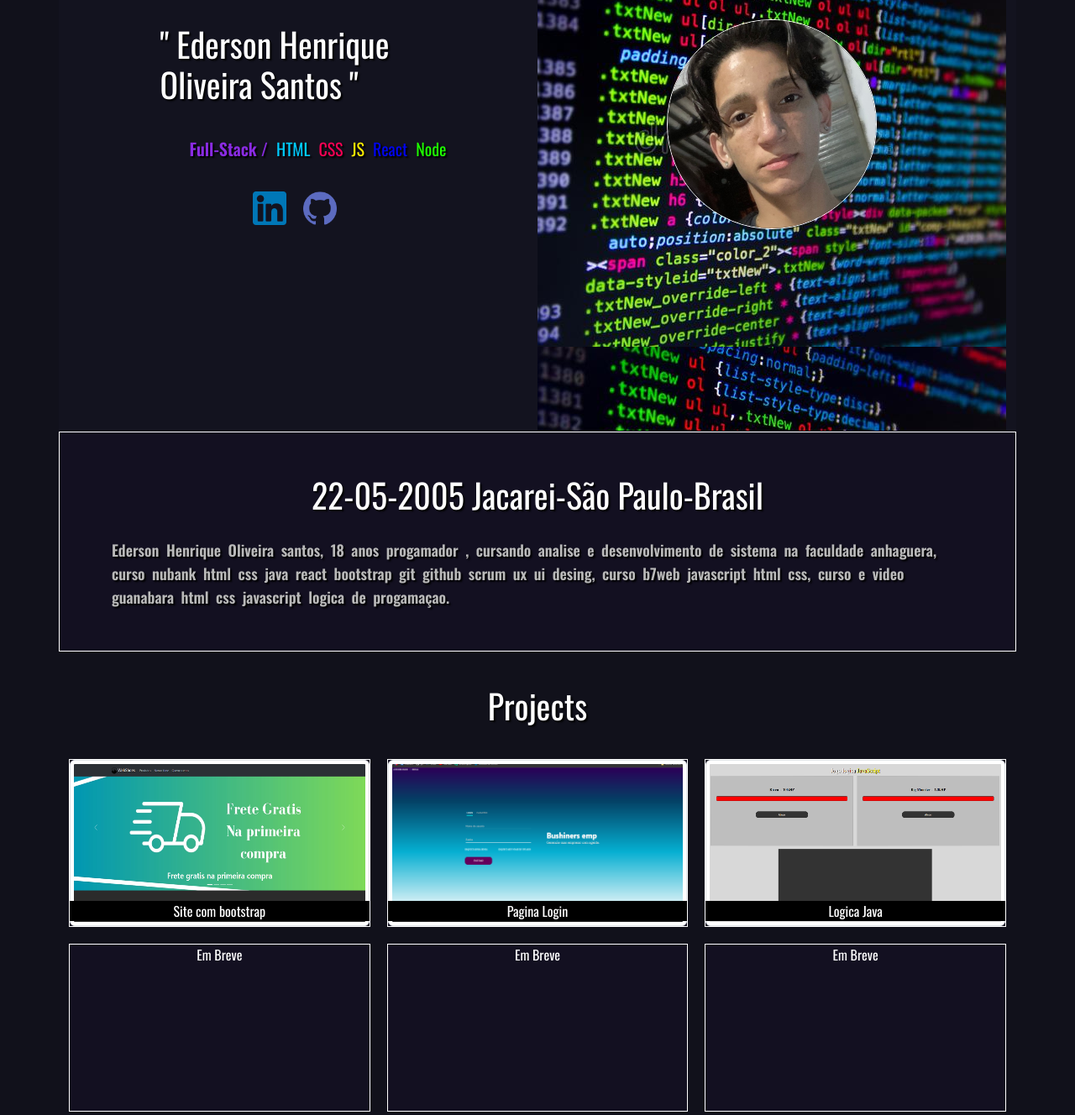
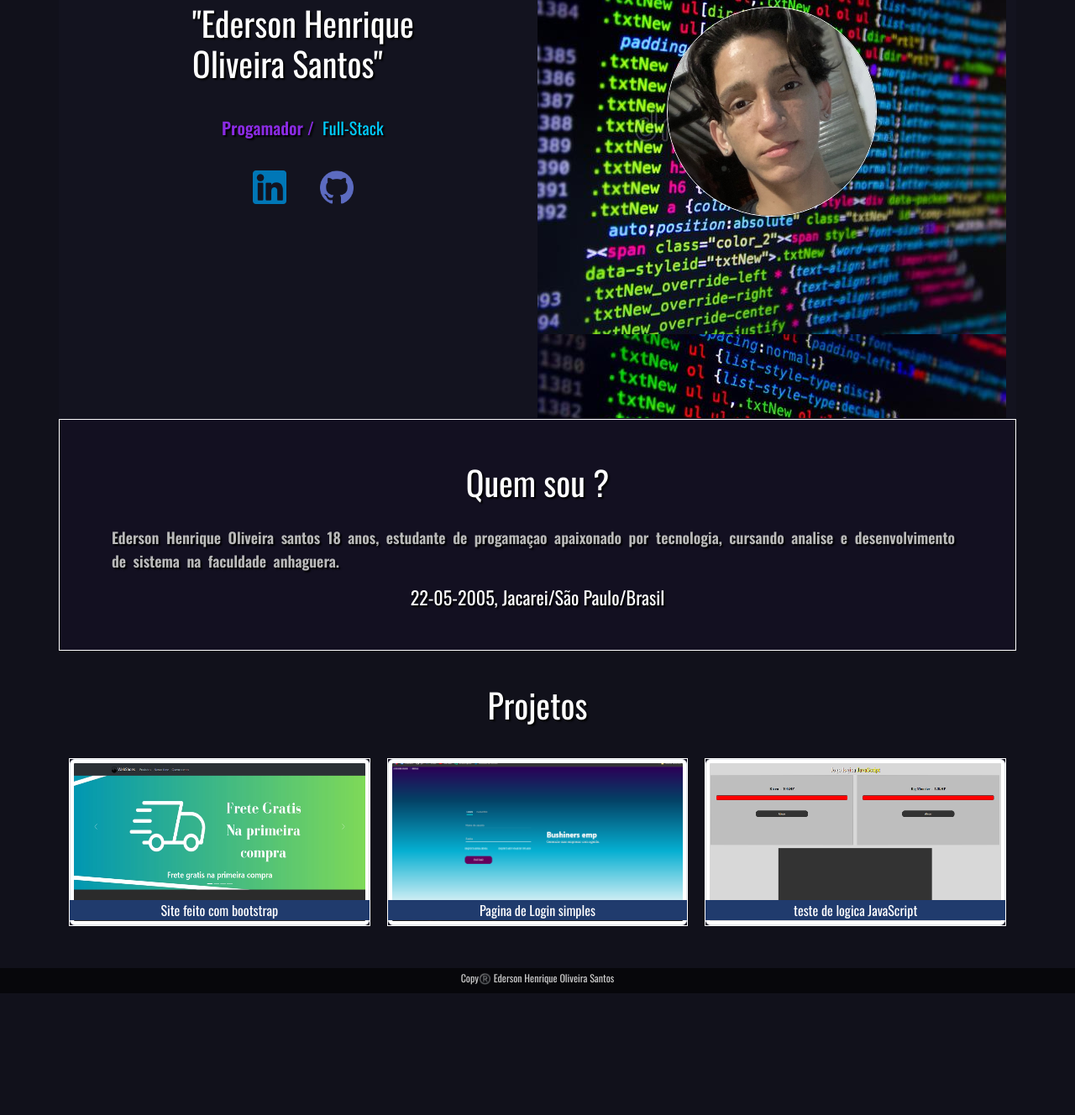
Before and after one commit to edersonhos/Portfolio, a plain HTML site: page index.html in a window 1280 px wide. Shown: the part 304-1632 px from the top of the page at 84% size. After the commit the page ends 1487 px from the top, so only its background shows below. Drawn offline with nearby package versions, Linux system fonts and the light colour scheme.

Commit message:
Add files via upload

```diff
--- a/assets/style-index.css
+++ b/assets/style-index.css
@@ -1,5 +1,4 @@
 @import url('https://fonts.googleapis.com/css2?family=Oswald:wght@400;600;700&display=swap');
-
 * {
     margin: 0;
     padding: 0;
@@ -25,6 +24,7 @@ a {
     background-color: rgb(19, 19, 31);
     font-family:'Oswald';
     font-weight:600;
+    border-bottom: 1px solid #fff;
 }
 .navLink {
     display: block;
@@ -37,6 +37,10 @@ a {
     background: 0 0;
     border: 0;
     transition: color .15s ease-in-out,background-color .15s ease-in-out,border-color .15s ease-in-out;
+}
+.navLink:hover{
+    font-size: 21px;
+    color: rgb(185, 185, 185);
 }
 /*--------------menu-end-------------*/
 
@@ -64,6 +68,7 @@ a {
     color: #fff;
     font-size: 40px;
     padding-bottom: 30px;
+    cursor: default;
 }
 .home-left p{
     text-shadow: 2px 2px 2px #000;
@@ -71,6 +76,7 @@ a {
     font-weight: 600;
     font-size: 20px;
     color: blueviolet;
+    cursor: default;
 }
 .home-left p span{
     text-shadow: 2px 2px 2px #000;
@@ -78,18 +84,7 @@ a {
     font-weight: 500;
     font-size: 20px;
     color: rgb(0, 204, 255);
-}
-.home-left p span:nth-child(2) {
-    color: rgb(255, 0, 85);
-}
-.home-left p span:nth-child(3) {
-    color: rgb(255, 238, 0);
-}
-.home-left p span:nth-child(4) {
-    color: rgb(0, 4, 240);
-}
-.home-left p span:nth-child(5) {
-    color: rgb(30, 255, 0);
+    cursor: default;
 }
 .home--links {
     display: flex;
@@ -97,8 +92,6 @@ a {
 }
 .home--links img{
     height: 40px;
-    margin-top: 20px;
-    margin-right: 20px;
 }
 .home-right {
     height: calc(100vh - 70px);
@@ -115,6 +108,19 @@ a {
 
     border: 1px solid #fff;
     border-radius: 650px;
+}
+.linkSociais {
+    height: 60px;
+    width: 60px;
+    margin: 10px;
+    display: flex;
+    justify-content: center;
+    align-items: center;
+}
+.linkSociais:hover {
+    background-color: rgba(58, 0, 133, 0.062);
+    border-radius: 10px;
+    border: 1px solid #fff;
 }
 /*--------------Home-banner-end-------------*/
 
@@ -178,7 +184,7 @@ a {
 }
 .projeto-title {
     position: relative;
-    background-color: #000;
+    background-color: #203b6d;
     margin-top: -30px;
     color: #fff;
 
--- a/index.html
+++ b/index.html
@@ -1,5 +1,6 @@
 <!DOCTYPE html>
 <html>
+
 <head>
     <meta charset="UTF-8">
     <meta name="viewport" content="width=device-width,user-scalable=0, initial-scale=1.0">
@@ -7,14 +8,12 @@
     <link rel="stylesheet" href="assets/style-index.css">
     <link rel="icon" type="image/x-icon" href="./media/icon.png">
     <title>Portifolio</title>
+</head>
 
-
-</head>
 <body>
-
 <!-- -------menu------ -->
 <header>
-    <nav class="navbar navbar-expand-lg">
+<nav id="navMenu" class="navbar navbar-expand-lg" style="padding: 0;">
     <div class="container-fluid bgMenu" style="max-width: 1140px;">
         <button class="navbar-toggler" type="button" data-bs-toggle="collapse" data-bs-target="#navbarNavDropdown" aria-controls="navbarNavDropdown" aria-expanded="false" aria-label="Toggle navigation">
             <span class="navbar-toggler-icon"></span>
@@ -22,13 +21,13 @@
         <div class="collapse navbar-collapse" id="navbarNavDropdown">
             <ul class="navbar-nav">
                 <li class="nav-item">
-                        <a class="navLink" href="#">Home</a>
+                    <a class="navLink" href="#">Inicio</a>
                 </li>
                 <li class="nav-item">
-                        <a class="navLink" aria-current="page" href="#about">About-us</a>
+                    <a class="navLink" aria-current="page" href="#about">Quem Sou</a>
                 </li>
                 <li class="nav-item">
-                        <a class="navLink" href="#projeto">Projects</a>
+                    <a class="navLink" href="#projeto">Projetos</a>
                 </li>
             </ul>
         </div>
@@ -41,11 +40,15 @@
 <section class="container banner">
     <div class="home-left">
         <div class="home--text">
-            <h1>" Ederson Henrique<br>Oliveira Santos "</h1>
-            <p>Full-Stack /<span>HTML</span><span>CSS</span><span>JS</span><span>React</span><span>Node</span></p>
+            <h1>"Ederson Henrique<br>Oliveira Santos"</h1>
+            <p>Progamador /<span>Full-Stack</span></p>
             <div class="home--links">
+                <div class="linkSociais">
                     <a href="https://www.linkedin.com/in/ederson-henrique-70b645262/" target="_blank"><img src="assets/images/linkedin.png" alt="Linkedim"></a>
+                </div>
+                <div class="linkSociais">
                     <a href="https://github.com/edersonhos?tab=projects" target="_blank"><img src="assets/images/github.png" alt="Github"></a>
+                </div>
             </div>
         </div>
     </div>
@@ -61,10 +64,11 @@
 <section id="about">
     <div class="container about">
         <div class="about-text">
-            <h1>22-05-2005 Jacarei-São Paulo-Brasil</h1>
+            <h1>Quem sou ?</h1>
             <p>
-                Ederson Henrique Oliveira santos, 18 anos progamador , cursando analise e desenvolvimento de sistema na faculdade anhaguera, curso nubank html css java react bootstrap git github scrum ux ui desing, curso b7web javascript html css, curso e video guanabara html css javascript logica de progamaçao.
+                Ederson Henrique Oliveira santos 18 anos, estudante de progamaçao apaixonado por tecnologia, cursando analise e desenvolvimento de sistema na faculdade anhaguera.<br>
             </p>
+            <h3 style="text-align: center;font-size: 22px;">22-05-2005, Jacarei/São Paulo/Brasil</h3>
         </div>
     </div>
 </section>
@@ -75,24 +79,21 @@
 <section id="projeto">
     <div class="container project">
         <div class="project-title">
-            <h1>Projects</h1>
+            <h1>Projetos</h1>
         </div>
         <div class="projects-area">
             <div class="projeto 1">
                 <a href="https://page-shoes.vercel.app/" target="_blank"><img src="./assets/images/site bootstrap.png" class="media-object  img-responsive img-thumbnail"></a>
-                <div class="projeto-title">Site com bootstrap</div>
+                <div class="projeto-title">Site feito com bootstrap</div>
             </div>
             <div class="projeto 1">
                 <a href="https://page-login-rho.vercel.app/" target="_blank"><img src="./assets/images/pagelogin.png" class="media-object  img-responsive img-thumbnail"></a>
-                <div class="projeto-title">Pagina Login</div>
+                <div class="projeto-title">Pagina de Login simples</div>
             </div>
             <div class="projeto 3">
                 <a href="https://java-script-gam-logic.vercel.app/" target="_blank"><img src="./assets/images/jogojava.png" class="media-object  img-responsive img-thumbnail"></a>
-                <div class="projeto-title">Logica Java</div>
+                <div class="projeto-title">teste de logica JavaScript</div>
             </div>
-            <div class="projeto p4">Em Breve</div>
-            <div class="projeto p5">Em Breve</div>
-            <div class="projeto p6">Em Breve</div>
         </div>
     </div>
 </section>
```
Also changed, not shown: media/icon.png. Lines whose indentation alone changed are shown as unchanged.
